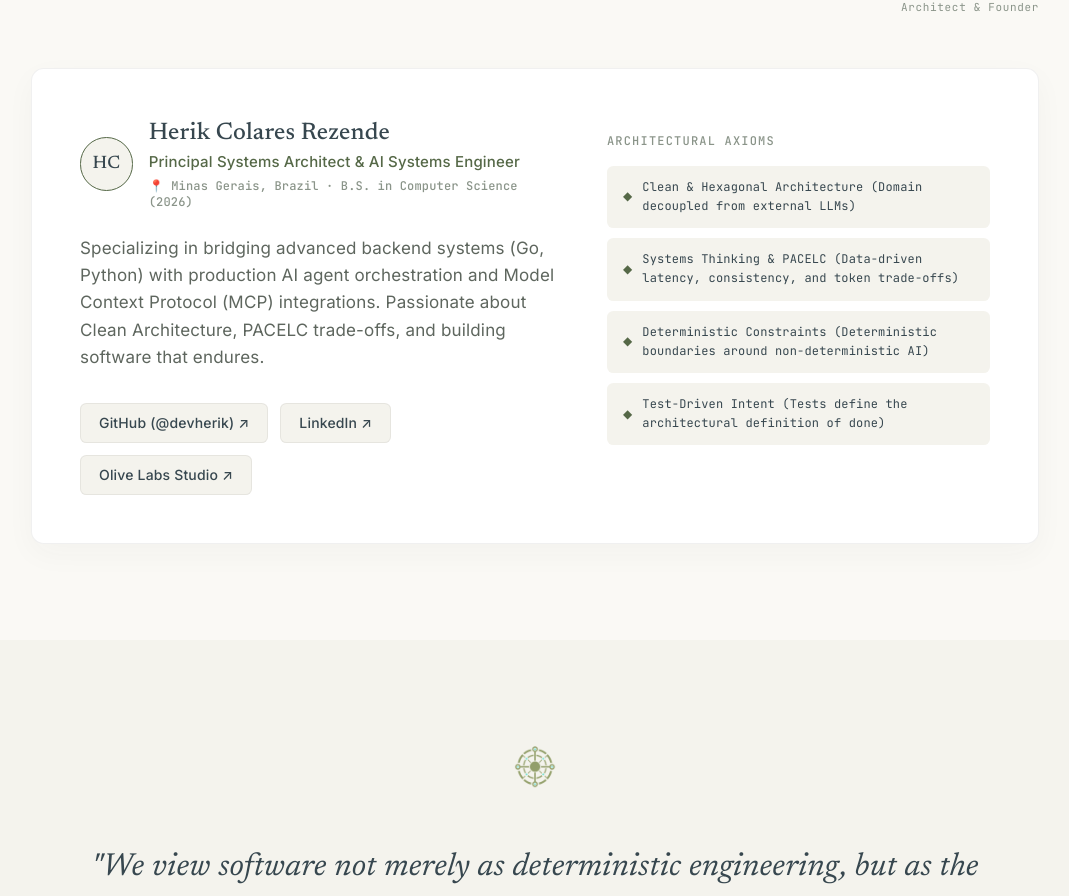
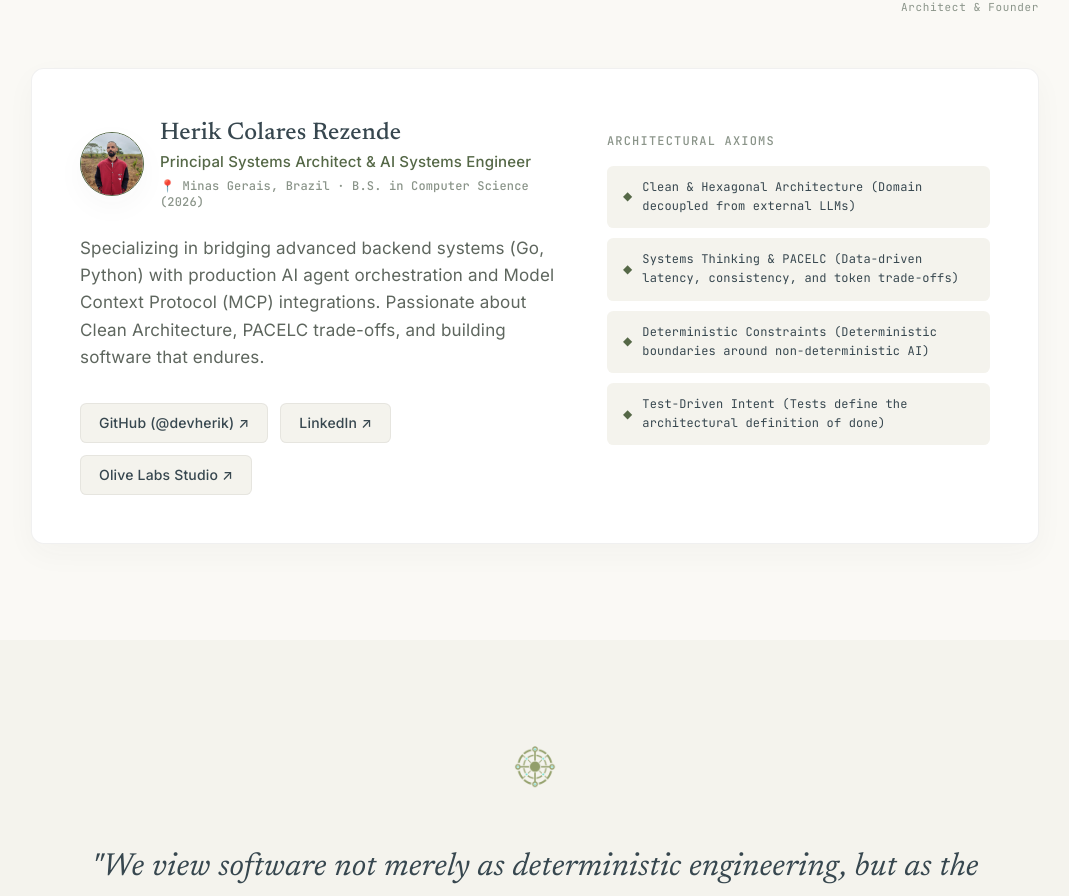
Before and after one commit to devherik/olive-labs-landpage, a React (Vite) app: page / in a window 1280 px wide. Shown: the part 4594-5490 px from the top of the page, without its empty margins (105-1174 px from the left). Built offline with nearby package versions, Linux system fonts and the light colour scheme.

Commit message:
feat(architect): integrate portrait photo into architect profile section

```diff
--- a/src/App.css
+++ b/src/App.css
@@ -560,6 +560,25 @@
   margin-bottom: 24px;
 }
 
+.architect-avatar-img {
+  width: 64px;
+  height: 64px;
+  border-radius: var(--rounded-full);
+  object-fit: cover;
+  border: 1.5px solid var(--secondary);
+  box-shadow: var(--shadow);
+  flex-shrink: 0;
+  transition: transform var(--transition-fast), border-color var(--transition-smooth);
+}
+
+.architect-avatar-img:hover {
+  transform: scale(1.05);
+}
+
+.dark .architect-avatar-img {
+  border-color: var(--studio-mint);
+}
+
 .architect-avatar-badge {
   width: 54px;
   height: 54px;
--- a/src/App.tsx
+++ b/src/App.tsx
@@ -12,6 +12,7 @@ import logoImg from './assets/logo.png'
 import logoDarkImg from './assets/logo-dark.png'
 import logoIcon from './assets/logo-icon-only.png'
 import heroImg from './assets/hero.png'
+import profileImg from './assets/profile.jpg'
 
 import FadeInEffect from './animations/AnimatedFadeIn'
 import AnimatedPresenceWrapper from './animations/AnimatedPresenceWrapper'
@@ -430,7 +431,7 @@ function App() {
               <div className="architect-card">
                 <div>
                   <div className="architect-meta">
-                    <div className="architect-avatar-badge">HC</div>
+                    <img src={profileImg} alt={ARCHITECT_PROFILE.name} className="architect-avatar-img" />
                     <div>
                       <h3 className="headline-md" style={{ margin: 0 }}>{ARCHITECT_PROFILE.name}</h3>
                       <div className="body-md" style={{ color: 'var(--secondary)', fontWeight: 500 }}>
```
Also changed, not shown: src/assets/profile.jpg (added).
